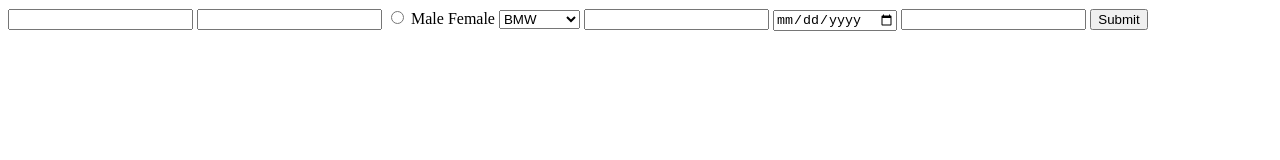
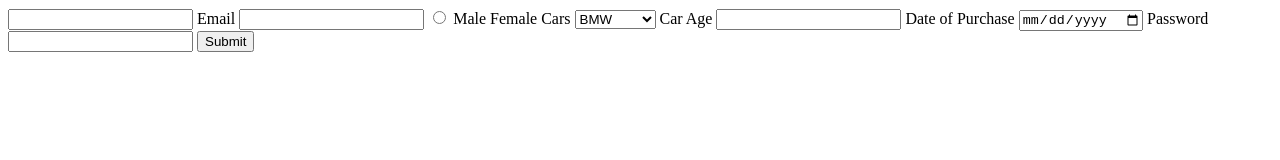
Before and after one commit to acciojob/car-insurance-form-HansaVermaGithub, a website: page main.html in a window 1280 px wide. Drawn offline with Linux system fonts and the light colour scheme.

Commit message:
created a submission

```diff
--- a/main.html
+++ b/main.html
@@ -9,25 +9,27 @@
 <body>
 	<!-- the entire body must be written by student -->
 	<form method="post">
+		<label for="name"></label>
 		<input type="text" id="name" required name="Name">
-		<label for="name"></label>
+		<label for="email">Email</label>
 		<input type="email" id="email" required name="Email">
-		<label for="email"></label>
+
 		<input type="radio" required name="gender" id="1">
 		<label for="1">Male</label>
 		<label for="1">Female</label>
+		<label for="cars">Cars</label>
 		<select name="Car Brands" id="cars">
 			<option>BMW</option>
 			<option>Audi</option>
 			<option>Mercedez</option>
-	   <label for="cars"></label>
-		</select>
+	    </select>
+		<label for="carage">Car Age</label>
 		<input type="number" id="carage" required name="Car Age">
-		<label for="carage"></label>
+		<label for="dop">Date of Purchase</label>
 		<input type="date" name="Date of Purchase" id="dop" required>
-		<label for="dop"></label>
+		<label for="password">Password</label>
 		<input type="password" name="Password" id="password" required>
-		<label for="password"></label>
+
 		<input type="submit" name="Submit Button">
 	</form>
     <script type="text/javascript" src="./script.js">
```
